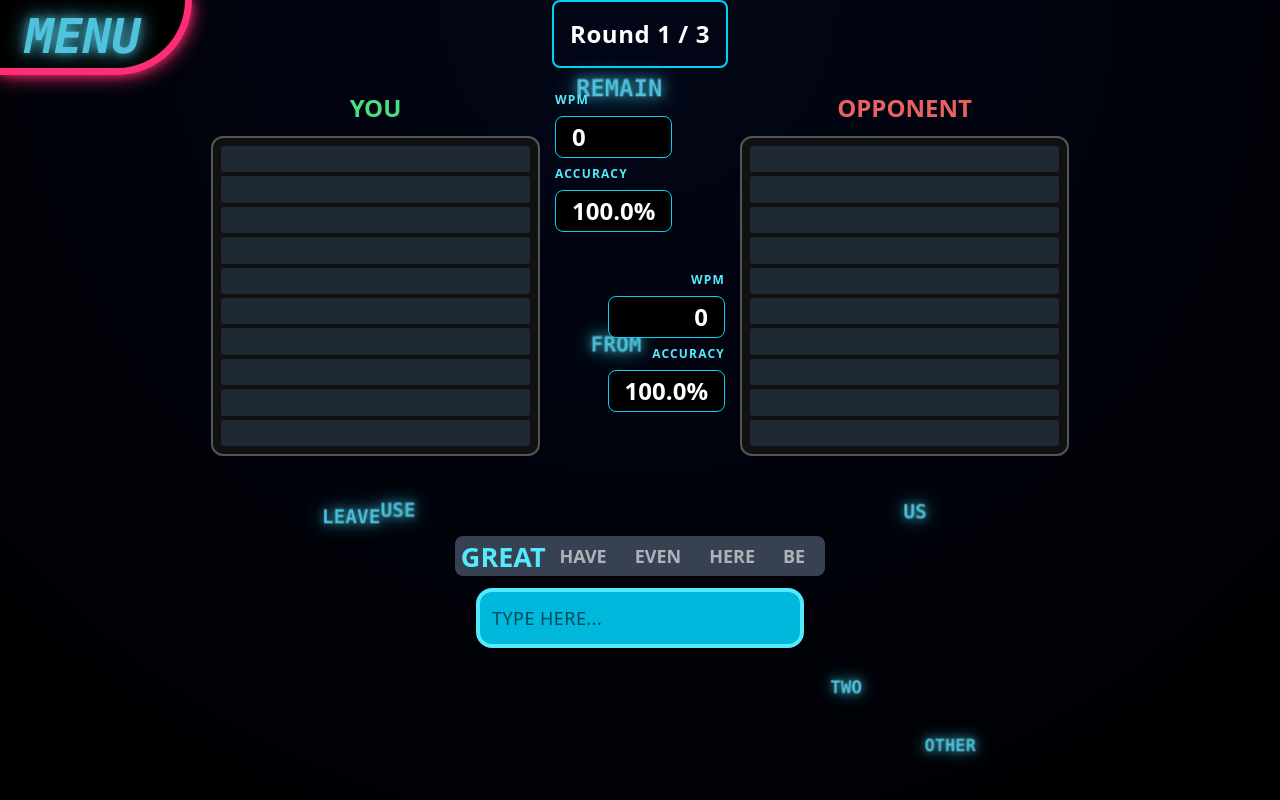
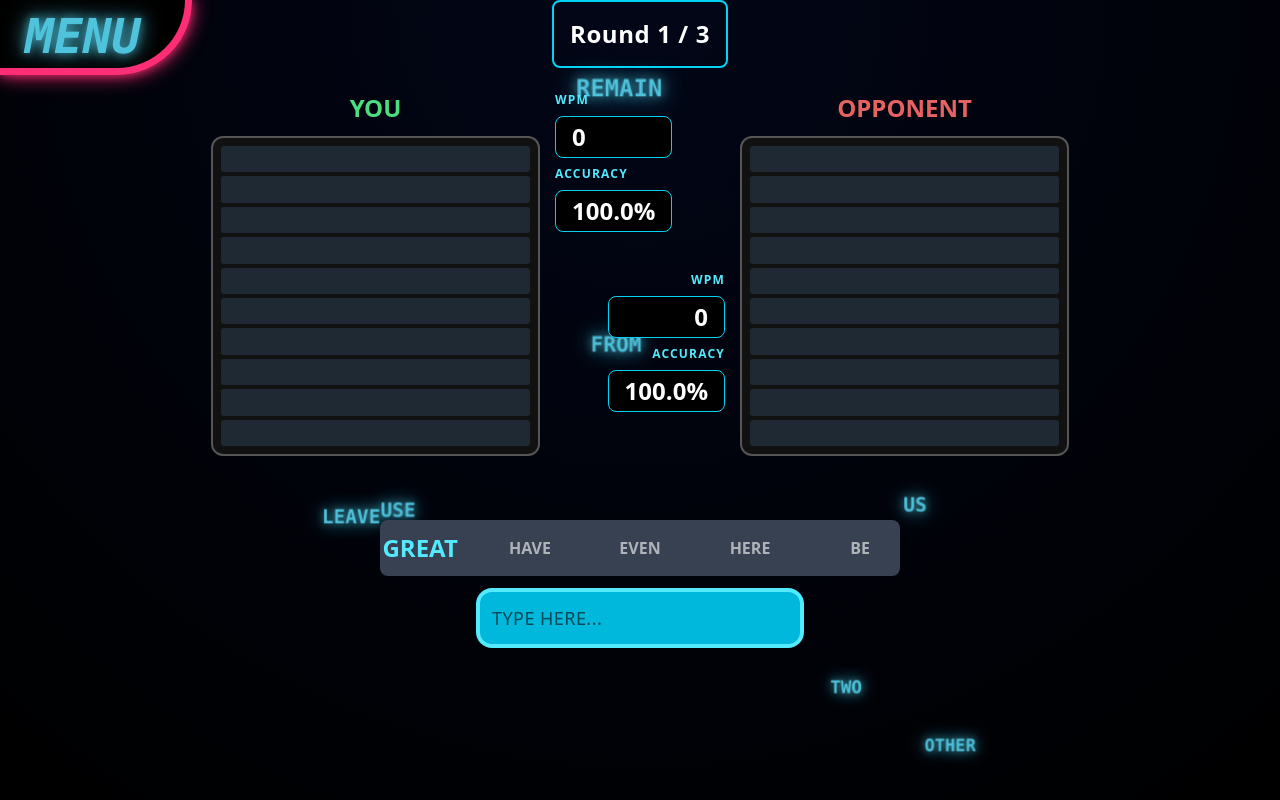
Before and after one commit to Bwin44/TriggerFingerGame, a React (Vite) app in the folder triggerfinger/: page / in a window 1280 px wide. Both pictures are taken after a click on the button "START GAME". Built offline with nearby package versions, Linux system fonts and the light colour scheme.

Commit message:
Modified word queue to not have a border to avoid overflow issues

```diff
--- a/triggerfinger/src/components/Game.jsx
+++ b/triggerfinger/src/components/Game.jsx
@@ -376,32 +376,46 @@ export default function Game({ onGameOver }) {
             {/* CURRENT WORD QUEUE */}
             <motion.div
               key="current"
-              className="flex items-center gap-3 px-3 py-1 text-lg font-bold
-               rounded-lg bg-[#374151]"
+              className="relative w-[520px] h-14 overflow-hidden rounded-lg bg-[#374151] flex items-center justify-center"
               layout
-              transition={{ type: "spring", stiffness: 200, damping: 20 }}
+              transition={{ duration: 1.2, type: "spring", stiffness: 200, damping: 20 }}
             >
               {words.map((w, i) => {
                 const status = wordStatuses[i];
                 const isActive = i === currentWordIndex;
 
+                const offset = i - ACTIVE_WORD;
+
                 return (
-                  <span
-                    key={i}
-                    className={`px-2 py-0.5 rounded-md transition-all duration-200
+                  <motion.span
+                    key={w + i}
+                    initial={false}
+                    animate={{
+                      x: offset * 110,
+                      scale: isActive ? 1.5 : 1,
+                      opacity: Math.abs(offset) > 2 ? 0 : 1
+
+                    }}
+                    transition={{
+                      type: "spring",
+                      stiffness: 300,
+                      damping: 22
+                    }}
+                    className={`absolute px-3 py-1 font-bold rounded-md whitespace-nowrap
         ${status === "correct"
                         ? "text-green-400"
                         : status === "incorrect"
                           ? "text-red-400"
                           : isActive
-                            ? "text-cyan-300 scale-150"
+                            ? "text-cyan-300"
                             : "text-white/60"
                       }`}
                   >
                     {w}
-                  </span>
+                  </motion.span>
                 );
               })}
+
             </motion.div>
 
           </div>
```
Lines whose indentation alone changed are shown as unchanged.
